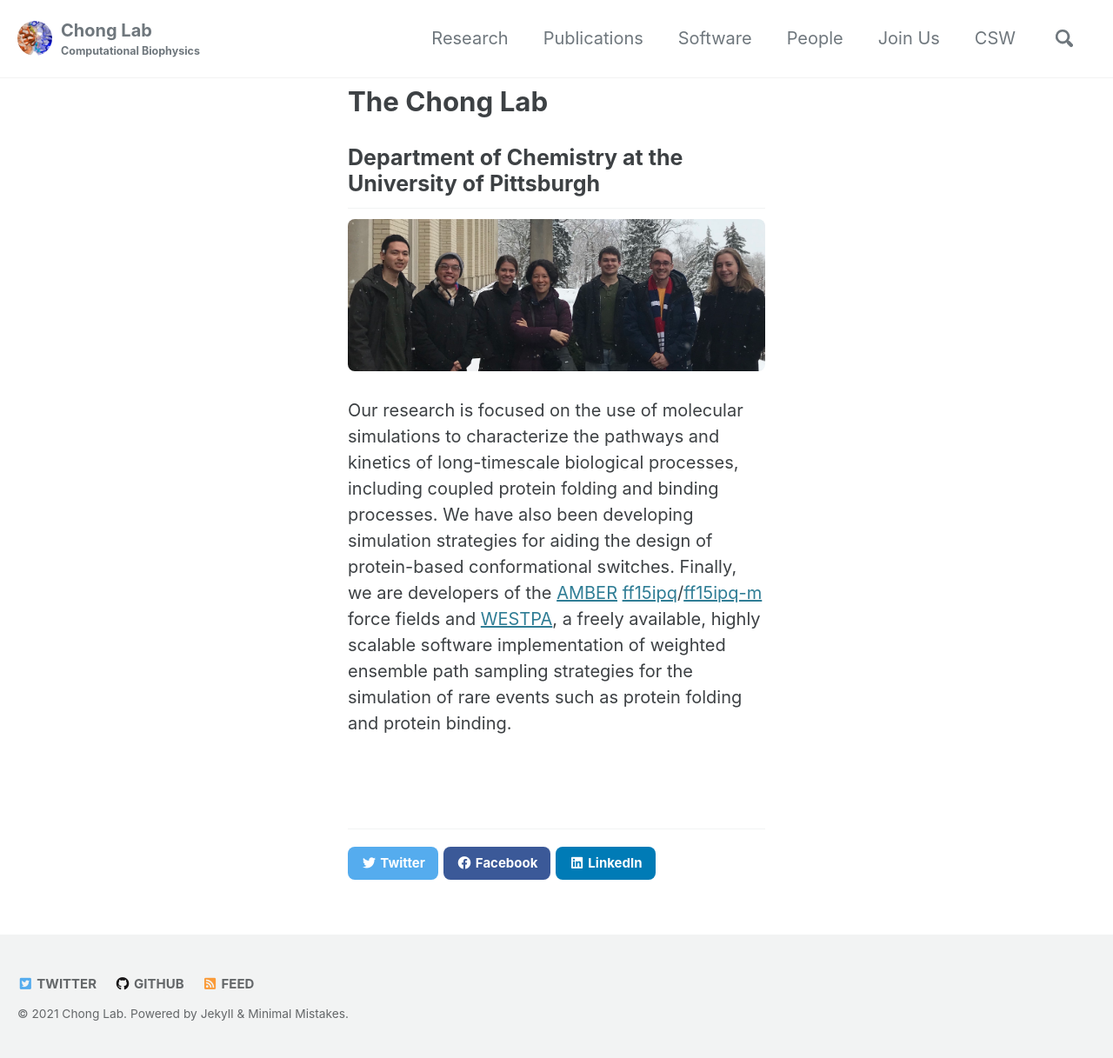
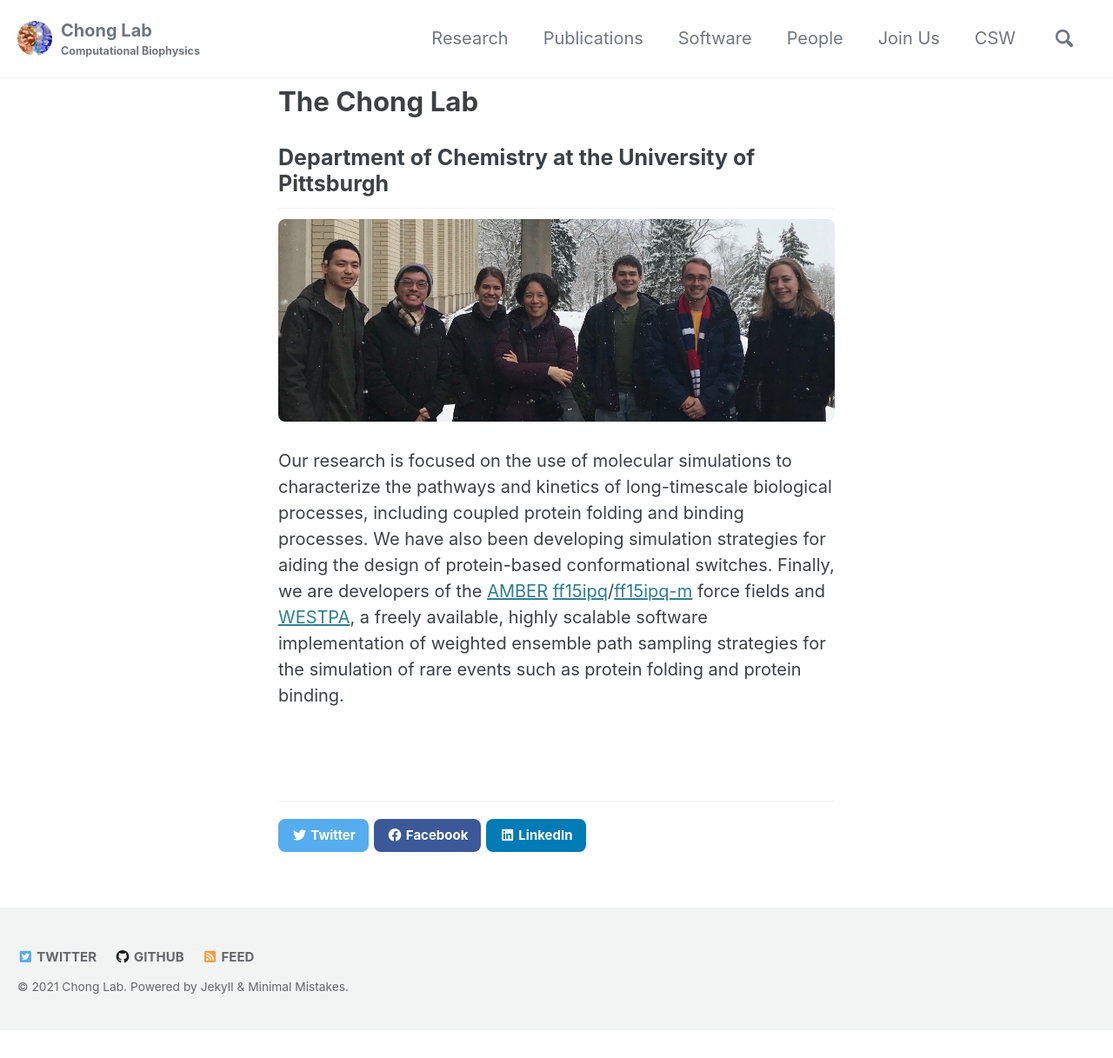
Before and after one commit to darianyang/darianyang.github.io, a Jekyll site: the page built from index.md, in a window 1280 px wide. Shown: the whole page at 87% size. Built offline with Jekyll 4.4.1, drawn with Linux system fonts in a browser that asks for light colours; cached includes are drawn as plain includes; after the commit the page ends 1185 px from its top, so only the background shows below that.

```diff
--- a/_sass/minimal-mistakes/_page.scss
+++ b/_sass/minimal-mistakes/_page.scss
@@ -6,8 +6,8 @@
   @include clearfix;
   margin-left: auto;
   margin-right: auto;
-  padding-left: 5em;
-  padding-right: 5em;
+  padding-left: 1em;
+  padding-right: 1em;
   -webkit-animation: $intro-transition;
   animation: $intro-transition;
   max-width: 100%;
```
